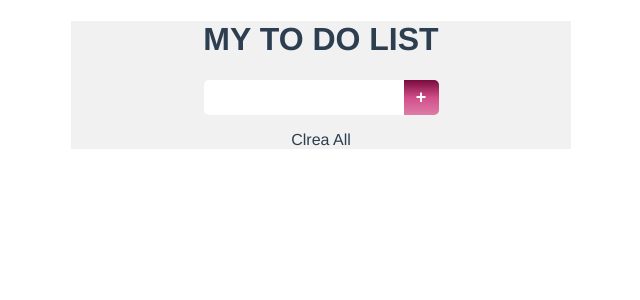
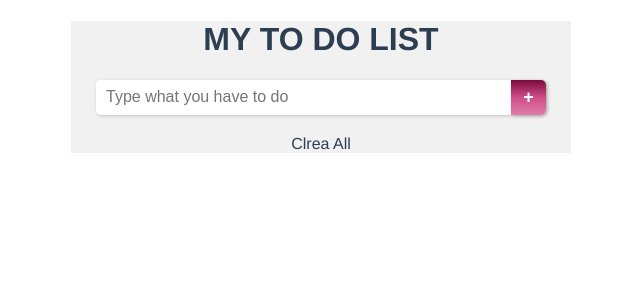
Before and after one commit to chinyday/vue_test, a Vue app in the folder todoapp/: page / in a window 1280 px wide. Shown: the top 300 px of the page, without its empty margins (319-959 px from the left). Built offline with nearby package versions, Linux system fonts and the light colour scheme.

Commit message:
input list 컴포넌트 레이아웃 수정

```diff
--- a/todoapp/public/index.html
+++ b/todoapp/public/index.html
@@ -4,7 +4,7 @@
     <meta charset="utf-8">
     <meta http-equiv="X-UA-Compatible" content="IE=edge">
     <meta name="viewport" content="width=device-width,initial-scale=1.0">
-    <link rel="stylesheet" href="https://stackpath.bootstrapcdn.com/font-awesome/4.7.0/css/font-awesome.min.css" integrity="sha384-wvfXpqpZZVQGK6TAh5PVlGOfQNHSoD2xbE+QkPxCAFlNEevoEH3Sl0sibVcOQVnN" crossorigin="anonymous">
+    <link rel="stylesheet" href="https://cdnjs.cloudflare.com/ajax/libs/font-awesome/5.8.2/css/all.min.css"/>
     <title>My todo App</title>
   </head>
   <body>
--- a/todoapp/src/components/TodoInput.vue
+++ b/todoapp/src/components/TodoInput.vue
@@ -2,8 +2,8 @@
     <div class="inputWrap">
         <!-- v - model : input에서 입력된 것이 뷰단(스크립트)에서 인식이 되게 하려면 시용  -->
         <!-- 입력된 값이 동적으로 뷰 이스턴스 값에 바로바로 맵핑되게 하기 위해서 사용 -->
-        <input class="inputText" type="text" v-model="inputItemes" v-on:keyup.enter="addTodoText">
-        <button class="addBtn" v-on:click="addTodoText">+</button>
+        <input class="inputText shadow" type="text" v-model="inputItemes" v-on:keyup.enter="addTodoText" placeholder="Type what you have to do">
+        <button class="addBtn shadow" v-on:click="addTodoText">+</button>
     </div>
 </template>
 
@@ -26,8 +26,14 @@ export default {
 
 <!-- Add "scoped" attribute to limit CSS to this component only -->
 <style scoped>
+*{margin: 0; padding: 0;}
+.inputWrap{
+    position: relative;
+    margin: 20px auto;
+    width: 90%;
+}
 .inputWrap .inputText{
-    width: 200px;
+    width: 100%;
     height: 35px;
     line-height: 30px;
     font-size: 16px;
@@ -35,14 +41,14 @@ export default {
     box-sizing: border-box;
     border: 0;
     border-radius: 5px;
-    border-top-right-radius: 0;
-    border-bottom-right-radius: 0;
 }
 .inputWrap .inputText:focus{
     outline-offset: 0px;
     outline: -webkit-focus-ring-color auto 0px;
 }
 .inputWrap .addBtn{
+    position: absolute;
+    right: 0;
     width: 35px;
     height: 35px;
     font-size: 18px;
@@ -55,5 +61,11 @@ export default {
     border-top-left-radius: 0;
     border-bottom-left-radius: 0;
     box-sizing: border-box;
+
+}
+.shadow{
+    -webkit-box-shadow: 1px 1px 4px -1px rgba(0,0,0,0.3);
+    -moz-box-shadow: 1px 1px 4px -1px rgba(0,0,0,0.3);
+    box-shadow: 1px 1px 4px -1px rgba(0,0,0,0.3);
 }
 </style>
--- a/todoapp/src/components/TodoList.vue
+++ b/todoapp/src/components/TodoList.vue
@@ -1,7 +1,11 @@
 <template>
     <div class="listWrap">
         <ul>
-            <li v-for="i in dataList" v-bind:key="i">{{ i }}</li>
+            <li class="shadow" v-for="i in dataList" v-bind:key="i">
+                <i class="fa fa-check check" aria-hidden="true"></i>
+                {{ i }}
+                <i class="fa fa-trash trash" aria-hidden="true"></i>
+            </li>
         </ul>
     </div>
 </template>
@@ -9,15 +13,16 @@
 <script>
 export default {
     data : function(){
-        return{
+        return {
             dataList : []
         }
     },
     created : function() {
-        if(localStorage.length > 0 ){
+        if(localStorage.length > 0  ){
             for (let i = 0; i < localStorage.length; i++) {
-                if( localStorage.key(i) !== "loglevel:webpack-dev-server")
-                this.dataList.push(localStorage.key(i));
+                if( localStorage.key(i) != "loglevel:webpack-dev-server" && localStorage.key(i) != ""){
+                    this.dataList.push(localStorage.key(i));
+                }
             }
         }
     }
@@ -26,13 +31,40 @@ export default {
 
 <!-- Add "scoped" attribute to limit CSS to this component only -->
 <style scoped>
+*{margin: 0; padding: 0;}
+.listWrap ul{
+    width: 90%;
+    margin: 0 auto;
+}
 .listWrap li{
     list-style: none;
     background-color: #fff;
     margin-bottom: 10px;
-    width: 90%;
-    height: 30px;
+    height: 35px;
     font-size: 16px;
-    line-height: 30px;
+    line-height: 35px;
+    text-align: left;
+    border-radius: 5px;
+}
+.check{
+    width: 30px;
+    text-align: center;
+    line-height: 35px;
+    padding: 0 5px;
+    color: #72a4f1;
+}
+.trash{
+    float: right;
+    color: #ce6363;
+    font-size: 18px;
+    line-height: 35px;
+    padding-right: 10px;
+    width: 30px;
+    text-align: center;
+}
+.shadow{
+    -webkit-box-shadow: 1px 1px 4px -1px rgba(0,0,0,0.3);
+    -moz-box-shadow: 1px 1px 4px -1px rgba(0,0,0,0.3);
+    box-shadow: 1px 1px 4px -1px rgba(0,0,0,0.3);
 }
 </style>
```
